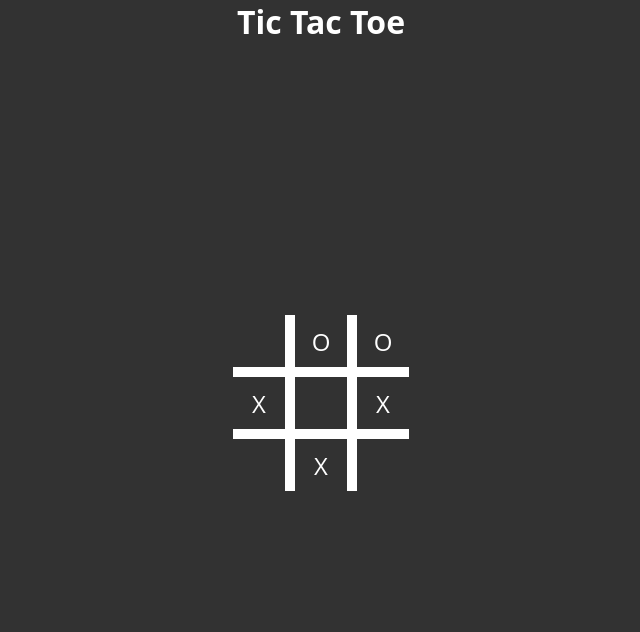
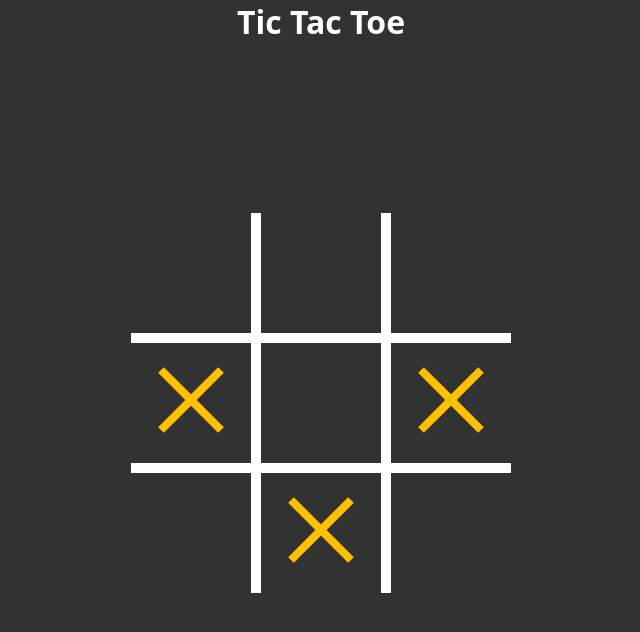
Before and after one commit to blueanoli/tictactoe, a plain HTML site: page index.html in a window 1280 px wide. Shown: the whole page, without its empty margins (319-959 px from the left). Drawn offline with Linux system fonts and the light colour scheme.

Commit message:
added svg code and functions

```diff
--- a/script.js
+++ b/script.js
@@ -19,9 +19,9 @@ function render() {
             let cellValue = '';
 
             if (fieldValue === 'circle') {
-                cellValue = 'O';
+                cellValue = generateCircleSVG();
             } else if (fieldValue === 'cross') {
-                cellValue = 'X';
+                cellValue = generateCrossSVG();
             }
 
             tableHTML += `<td>${cellValue}</td>`;
@@ -33,3 +33,38 @@ function render() {
 
     document.getElementById('content').innerHTML = tableHTML;
 }
+
+function generateCircleSVG() {
+    const radius = 35; // Radius des Kreises
+    const strokeWidth = 8; // Die Dicke der Linie
+    const viewBoxPadding = strokeWidth; // Zusätzlicher Platz in der viewBox für den Strich
+    const viewBoxSize = radius * 2 + viewBoxPadding * 2; // Gesamtgröße der viewBox unter Berücksichtigung des Strichs
+    const circlePosition = radius + viewBoxPadding; // Neue Position des Kreises innerhalb der viewBox
+    const circumference = 2 * Math.PI * radius; // Umfang des Kreises berechnen
+
+    const svgHTML = `
+    <svg width="70" height="70" viewBox="0 0 ${viewBoxSize} ${viewBoxSize}" xmlns="http://www.w3.org/2000/svg">
+        <circle cx="${circlePosition}" cy="${circlePosition}" r="${radius}" stroke="#00B0EF" stroke-width="${strokeWidth}" fill="none" stroke-dasharray="${circumference}" stroke-dashoffset="${circumference}">
+            <animate attributeName="stroke-dashoffset" from="${circumference}" to="0" dur="1s" fill="freeze" />
+        </circle>
+    </svg>
+    `;
+
+    return svgHTML;
+}
+
+
+function generateCrossSVG() {
+    const svgHTML = `
+    <svg width="70" height="70" viewBox="0 0 70 70" xmlns="http://www.w3.org/2000/svg">
+        <path d="M5,5 L65,65" stroke="#FFC000" stroke-width="8" fill="none">
+            <animate attributeName="stroke-dasharray" from="0,90,0" to="45,0,45" dur="1s" fill="freeze" />
+        </path>
+        <path d="M65,5 L5,65" stroke="#FFC000" stroke-width="8" fill="none">
+            <animate attributeName="stroke-dasharray" from="0,90,0" to="45,0,45" dur="1s" fill="freeze" />
+        </path>
+    </svg>
+    `;
+
+    return svgHTML;
+}
--- a/style.css
+++ b/style.css
@@ -5,6 +5,7 @@ body {
     min-height: 100vh;
     margin: 0;
     padding: 0;
+    box-sizing: border-box;
 }
 h1 {
     text-align: center;
@@ -20,17 +21,22 @@ h1 {
 table {
     border-collapse: separate;
     border-spacing: 0;
-    margin: 20px auto;
+    margin: 0;
 }
 
 th, td {
     border: 5px solid white;
-    width: 50px;
-    height: 50px;
+    width: 120px;
+    height: 120px;
     text-align: center;
     font-size: 24px;
+    overflow: visible;
+    padding: 0;
+    cursor: pointer;
 }
-
+td:hover {
+    background-color: #4d4d4d;
+}
 /* Entfernt den äußeren Rahmen der Tabelle, indem er transparent gemacht wird */
 table, th:first-child, td:first-child {
     border-left: none;
```
